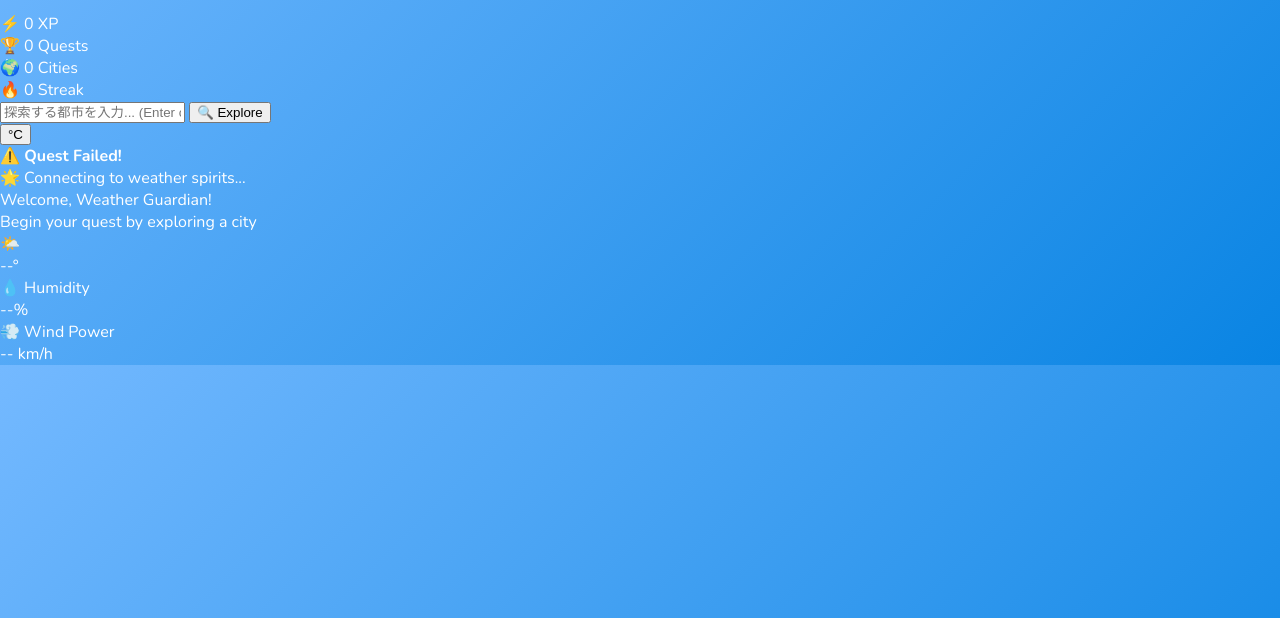
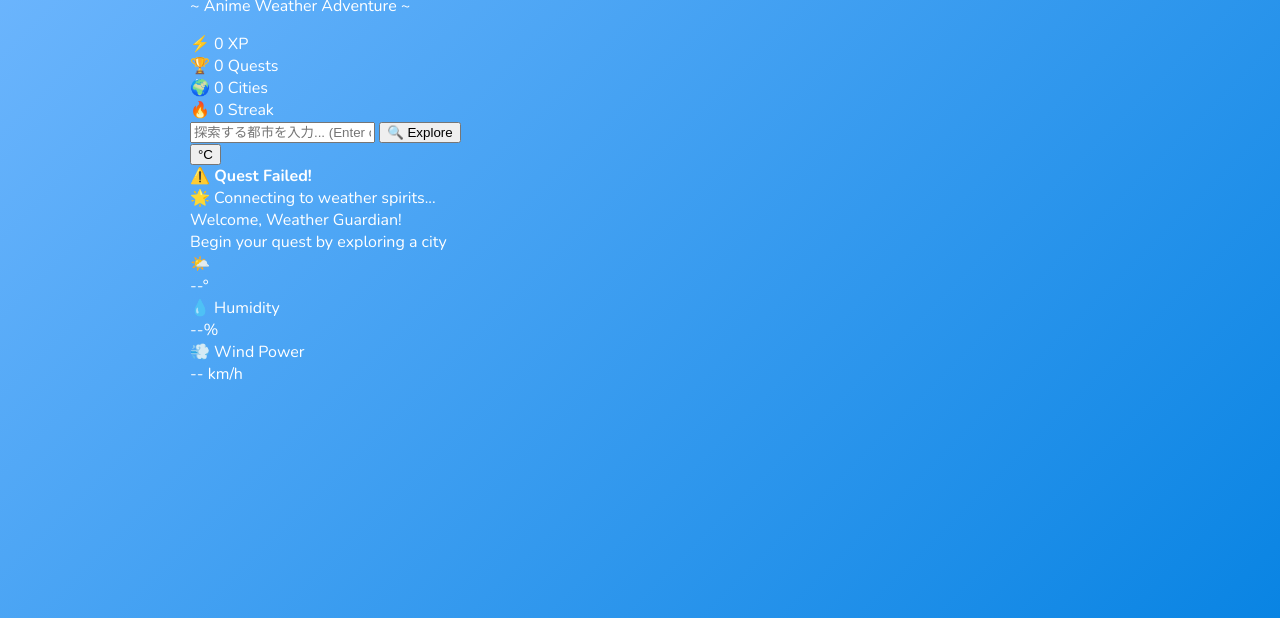
Before and after one commit to krizelrika/webWeatherAPIApp, a website built with webpack: page src/template.html in a window 1280 px wide. Shown: the part 182-800 px from the top of the page. Built offline with nearby package versions, Linux system fonts and the light colour scheme.

Commit message:
container style

```diff
--- a/src/styles.css
+++ b/src/styles.css
@@ -9,3 +9,43 @@ body {
     color: white;
     overflow-x: hidden;
 }
+
+html {
+    height: 100%;
+}
+
+/* Floating particles animation */
+.particles {
+    position: fixed;
+    top: 0;
+    left: 0;
+    width: 100%;
+    height: 100%;
+    pointer-events: none;
+    z-index: 1;
+}
+
+.particle {
+    position: absolute;
+    width: 4px;
+    height: 4px;
+    background: rgba(255,255,255,0.6);
+    border-radius: 50%;
+    animation: float 6s infinite ease-in-out;
+}
+
+@keyframes float {
+    0%, 100% { transform: translateY(0px) rotate(0deg); opacity: 0; }
+    50% { transform: translateY(-100px) rotate(180deg); opacity: 1; }
+}
+
+.container {
+    min-height: 100%;
+    display: flex;
+    flex-direction: column;
+    padding: 20px;
+    max-width: 900px;
+    margin: 0 auto;
+    position: relative;
+    z-index: 2;
+}
```
